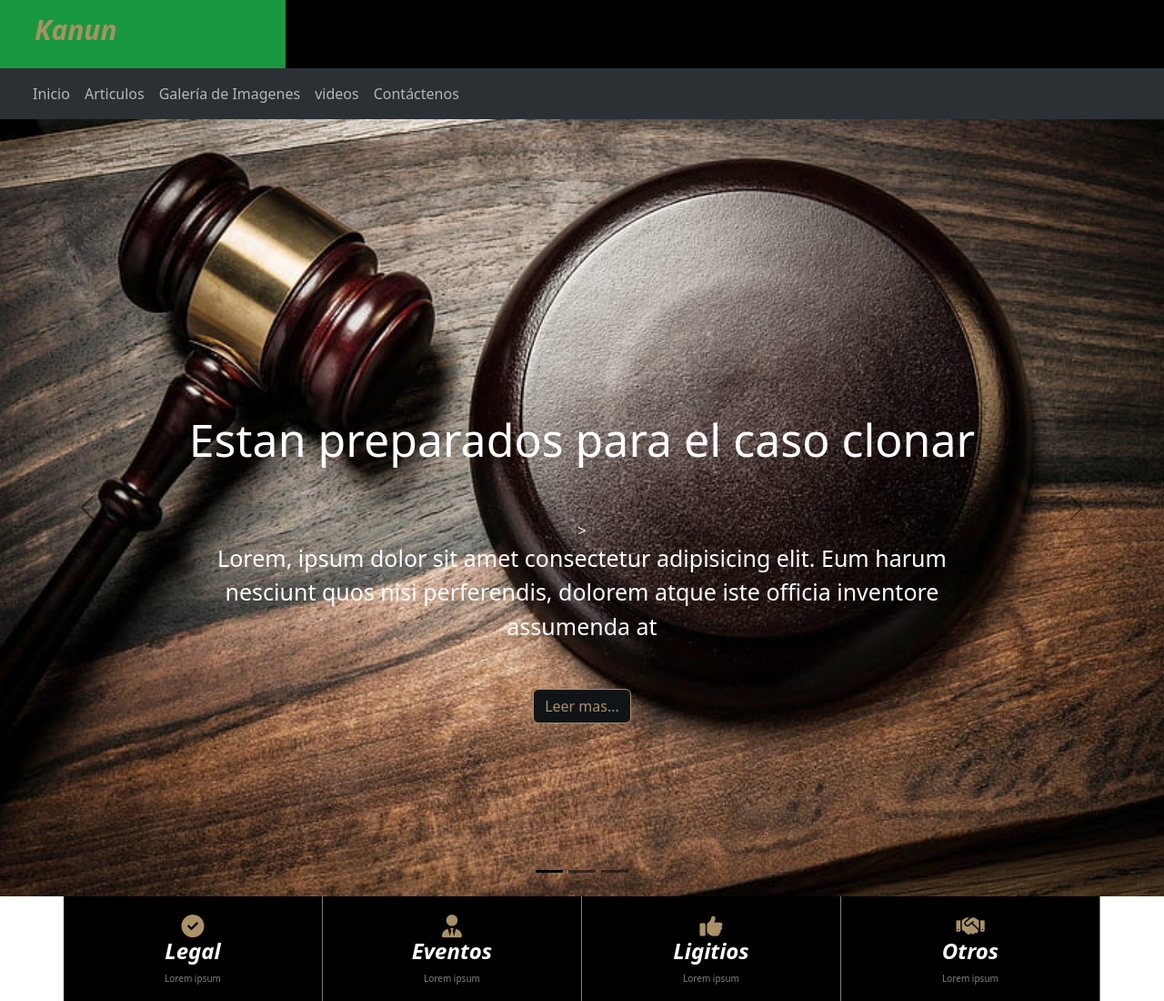
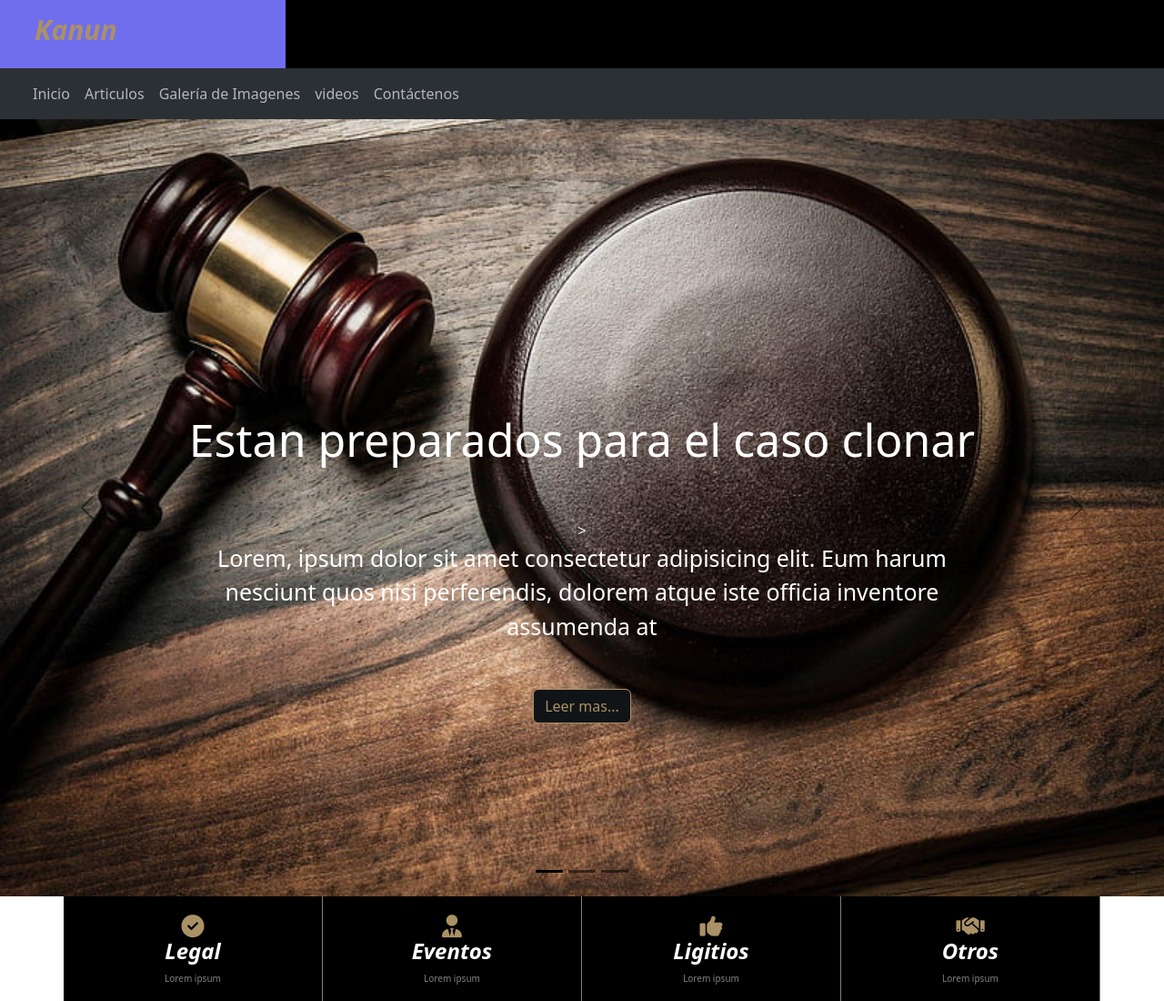
Before and after one commit to medina202209/prueba01, a plain HTML site: page index.html in a window 1280 px wide. Shown: the top 1100 px of the page at 91% size. Drawn offline with nearby package versions, Linux system fonts and the light colour scheme.

Commit message:
Se cambia color a Azul

```diff
--- a/css/estilo.css
+++ b/css/estilo.css
@@ -5,7 +5,7 @@ body{
 }
 
 #logo{
-    background-color: rgb(24, 152, 62);
+    background-color: rgb(112, 110, 236);
     padding-top: 10px;
     padding-bottom: 20px;
     padding-left: 50px;
```
